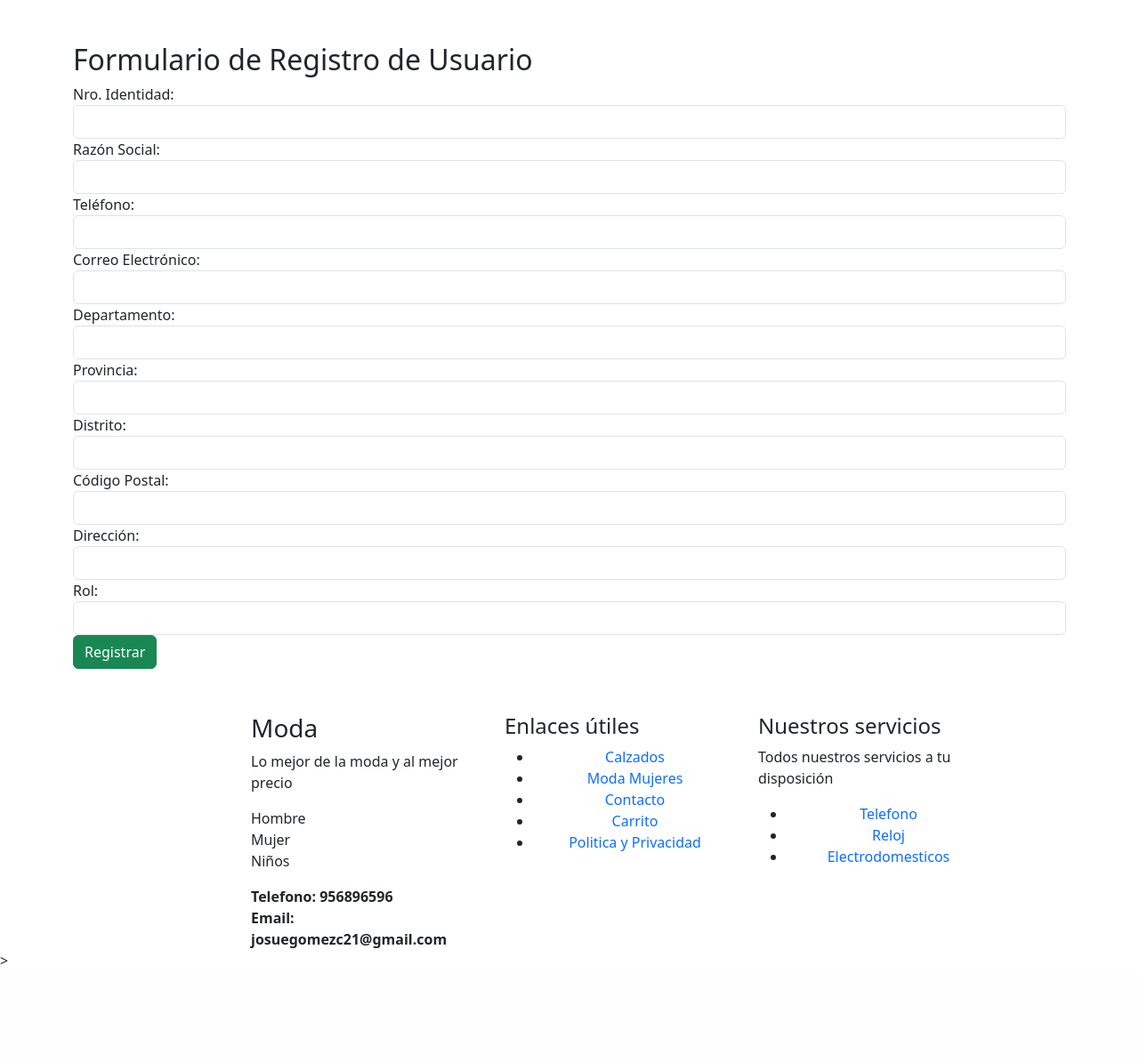
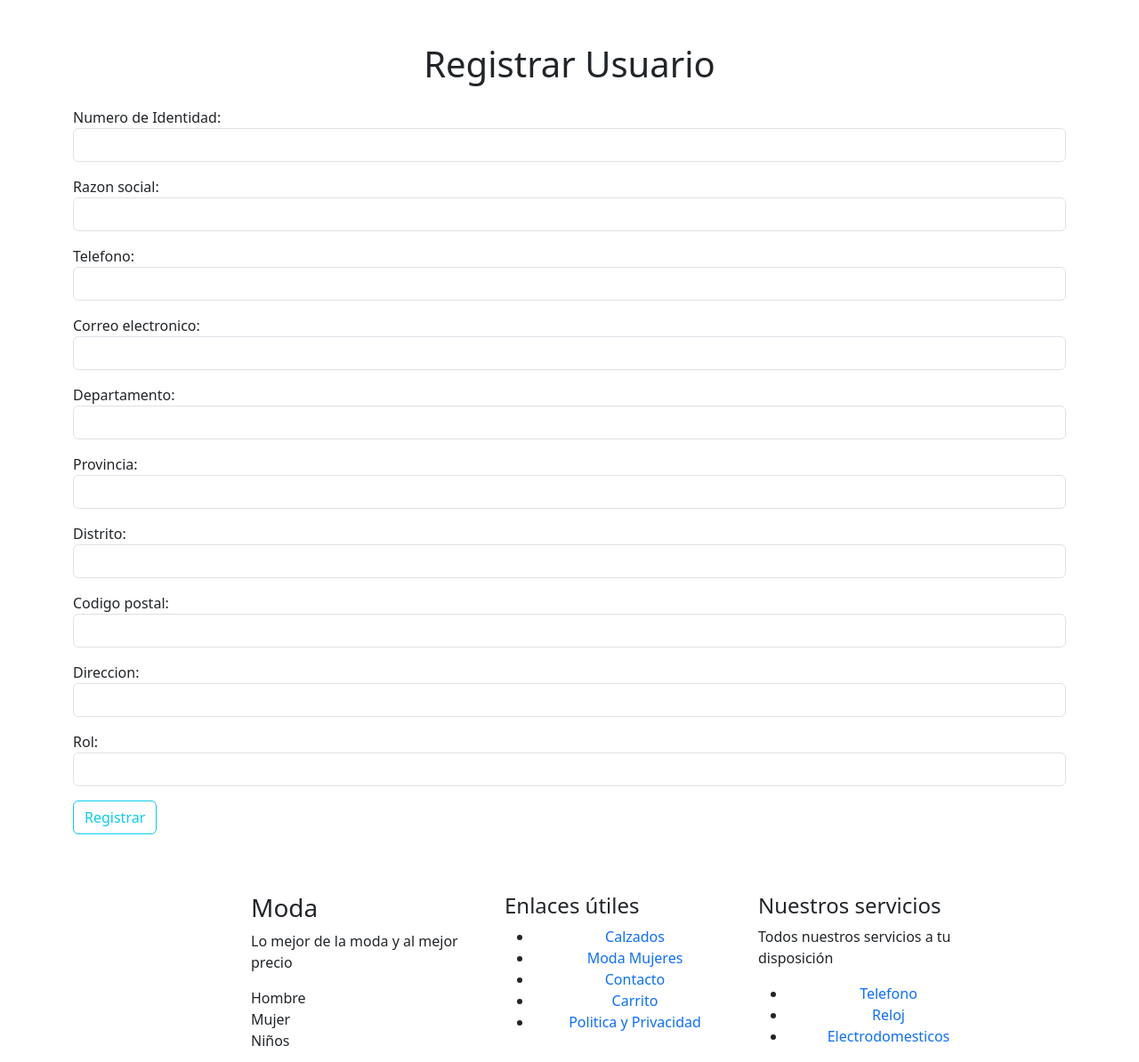
Before and after one commit to Itss-Josue/sistema_venta, a PHP site: page /nuevousuario in a window 1280 px wide. Shown: the part 126-1320 px from the top of the page at 89% size. Before the commit the page ends 1210 px from the top, so only its background shows below. Run offline with PHP 8.4, Linux system fonts and the light colour scheme; a stand-in replaces the project's code that opens the database connection; some libraries are stand-ins or nearby versions.

Commit message:
28/11/2024

```diff
--- a/controller/Persona.php
+++ b/controller/Persona.php
@@ -11,8 +11,8 @@
 if ($tipo=="registrar"){
     //print_r($_POST);
     if ($_POST) {
-        $nro_identidad = $_POST['nroIdentidad'];
-        $razon_social = $_POST['razonSocial'];
+        $nro_identidad = $_POST['nro_identidad'];
+        $razon_social = $_POST['razon_social'];
         $telefono = $_POST['telefono'];
         $correo = $_POST['correo'];
         $departamento = $_POST['departamento'];
--- a/model/personaModel.php
+++ b/model/personaModel.php
@@ -11,7 +11,7 @@
     }
     public function registrarUsuario($nro_identidad, $razon_social, $telefono, $correo, $departamento, $provincia, $distrito, $cod_postal, $direccion, $rol, $password)
     {
-        $sql = $this->conexion->query("CALL insertarPersona('{$nro_identidad}', '{$razon_social}', '{$telefono}', '{$correo}', '{$departamento}', '{$provincia}', '{$distrito}', '{$cod_postal}', '{$direccion}', '{$rol}', '{$password}')");
+        $sql = $this->conexion->query("CALL insertPersona('{$nro_identidad}', '{$razon_social}', '{$telefono}', '{$correo}', '{$departamento}', '{$provincia}', '{$distrito}', '{$cod_postal}', '{$direccion}', '{$rol}', '{$password}')");
         $sql = $sql->fetch_object();
         return $sql;
     }
--- a/views/nuevousuario.php
+++ b/views/nuevousuario.php
@@ -1,58 +1,49 @@
-
 <div class="container mt-5">
-        <h2>Formulario de Registro de Usuario</h2>
-        <form action="/ruta_de_tu_servidor" method="POST">
-            <div class="form-group">
-                <label for="nro_identidad">Nro. Identidad:</label>
+<h1 class="text-center mb-4">Registrar Usuario</h1>
+<form action="" class="from-control" id="frmRegistrar">
+<div class="mb-3">
+        <label for="">Numero de Identidad: </label>
         <input type="text" id="nro_identidad" name="nro_identidad" class="form-control" required>
     </div>
-
-            <div class="form-group">
-                <label for="razon_social">Razón Social:</label>
+    <div class="mb-3">
+        <label for="">Razon social: </label>
         <input type="text" id="razon_social" name="razon_social" class="form-control" required>
     </div>
-
-            <div class="form-group">
-                <label for="telefono">Teléfono:</label>
-                <input type="tel" id="telefono" name="telefono" class="form-control" required>
+    <div class="mb-3">
+        <label for="">Telefono: </label>
+        <input type="text" id="telefono" name="telefono" class="form-control" required>
+    </div>
+    <div class="mb-3">
+        <label for="">Correo electronico: </label>
+        <input type="text" id="correo" name="correo" class="form-control" required>
+    </div>
+    <div class="mb-3">
+        <label for="">Departamento: </label>
+        <input type="text" id="departamento" name="departamento" class="form-control" required>
+    </div>
+    <div class="mb-3">
+        <label for="">Provincia: </label>
+        <input type="text" id="provincia" name="provincia" class="form-control" required>
+    </div>
+    <div class="mb-3">
+        <label for="">Distrito: </label>
+        <input type="text" id="distrito" name="distrito" class="form-control" required>
+    </div>
+    <div class="mb-3">
+        <label for="">Codigo postal: </label>
+        <input type="number" id="cod_postal" name="cod_postal" class="form-control" required>
+    </div>
+    <div class="mb-3">
+        <label for="">Direccion: </label>
+        <input type="text" id="direccion" name="direccion" class="form-control" required>
+    </div>
+    <div class="mb-3">
+        <label for="">Rol: </label>
+        <input type="text" id="rol" name="rol" class="form-control" required>
     </div>
 
-            <div class="form-group">
-                <label for="correo">Correo Electrónico:</label>
-                <input type="email" id="correo" name="correo" class="form-control" required>
-            </div>
-
-            <div class="form-group">
-                <label for="departamento">Departamento:</label>
-                <input type="text" id="departamento" name="departamento" class="form-control" required>
-            </div>
-
-            <div class="form-group">
-                <label for="provincia">Provincia:</label>
-                <input type="text" id="provincia" name="provincia" class="form-control" required>
-            </div>
-
-            <div class="form-group">
-                <label for="distrito">Distrito:</label>
-                <input type="text" id="distrito" name="distrito" class="form-control" required>
-            </div>
-
-            <div class="form-group">
-                <label for="cod_postal">Código Postal:</label>
-                <input type="text" id="cod_postal" name="cod_postal" class="form-control" required>
-            </div>
-
-            <div class="form-group">
-                <label for="direccion">Dirección:</label>
-                <input type="text" id="direccion" name="direccion" class="form-control" required>
-            </div>
-
-            <div class="form-group">
-                <label for="rol">Rol:</label>
-                <input type="text" id="rol" name="rol" class="form-control" required>
-            </div>
-            <button type="button" class="btn btn-success" onclick="registrarUsuario();">Registrar</button>
+    <button type="button" class="mb-3 btn btn-outline-info" onclick="registrarUsuario();"><i class="bi bi-check-circle"></i>Registrar</button>
 </form>
 </div>
 
-    <script src="<?php echo BASE_URL ;?>views/js/functionspersona.js"></script>
+<script src="<?php echo BASE_URL?>views/js/functionspersona.js"></script>
```
Lines whose indentation alone changed are shown as unchanged.
